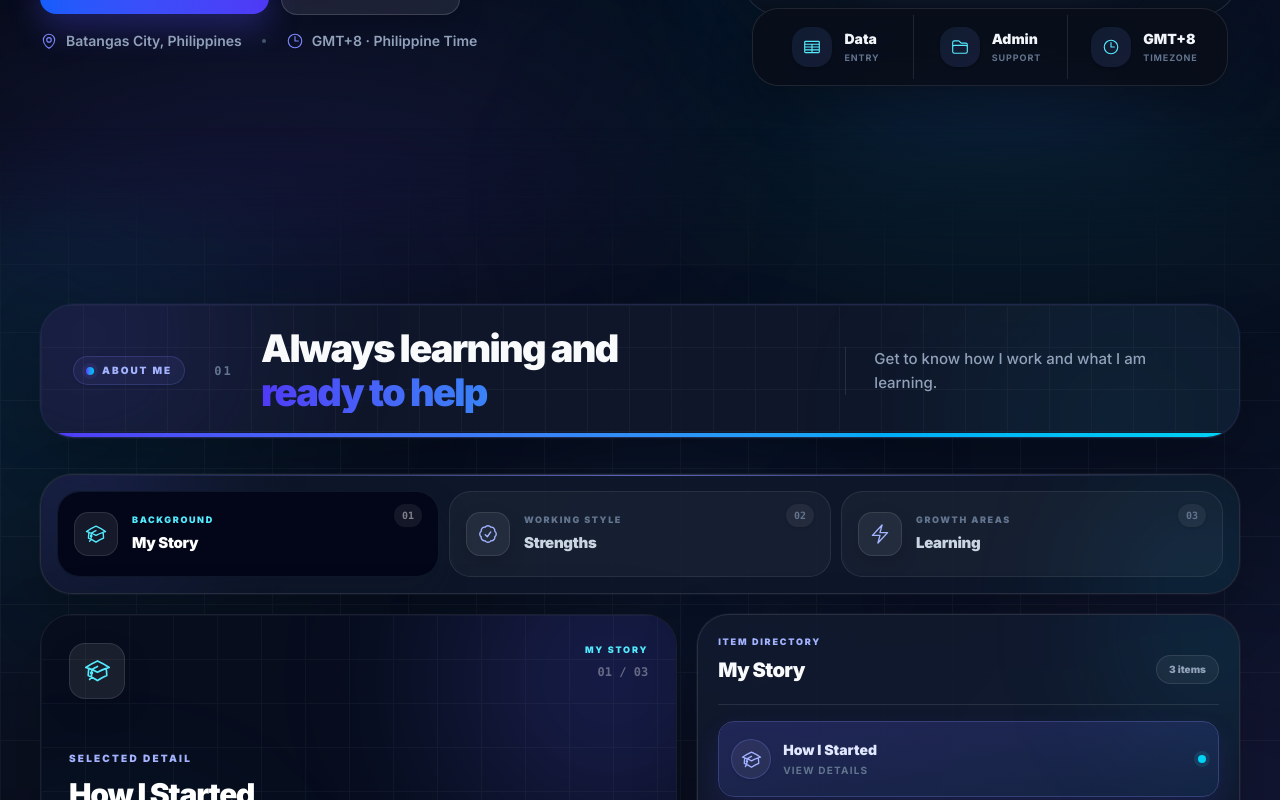
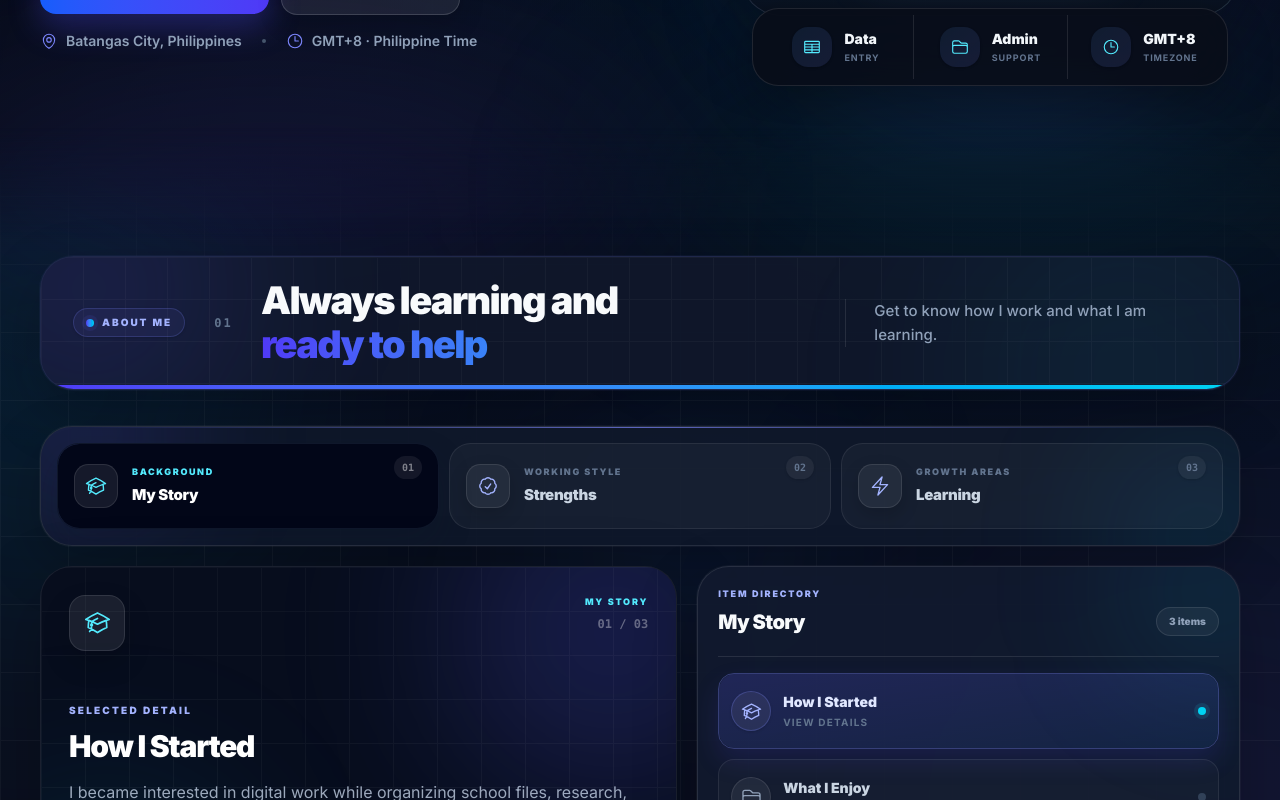
Before and after one commit to xandermontalban2007-max/Portfolio, a React (Vite) app: page / in a window 1280 px wide. Shown: the part 560-1360 px from the top of the page. Built offline with nearby package versions, Linux system fonts and the light colour scheme.

Commit message:
Reduce navbar to About spacing

```diff
--- a/src/sections/About/About.jsx
+++ b/src/sections/About/About.jsx
@@ -135,7 +135,7 @@ export default function About() {
   };
 
   return (
-    <section className="relative isolate -mt-28 overflow-hidden bg-transparent pb-16 pt-44">
+    <section className="relative isolate -mt-28 overflow-hidden bg-transparent pb-16 pt-32">
       <span
         id="about"
         aria-hidden="true"
```
